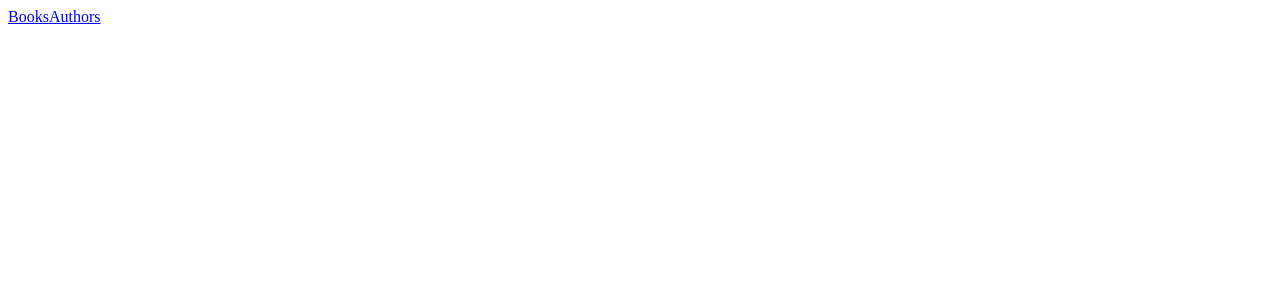
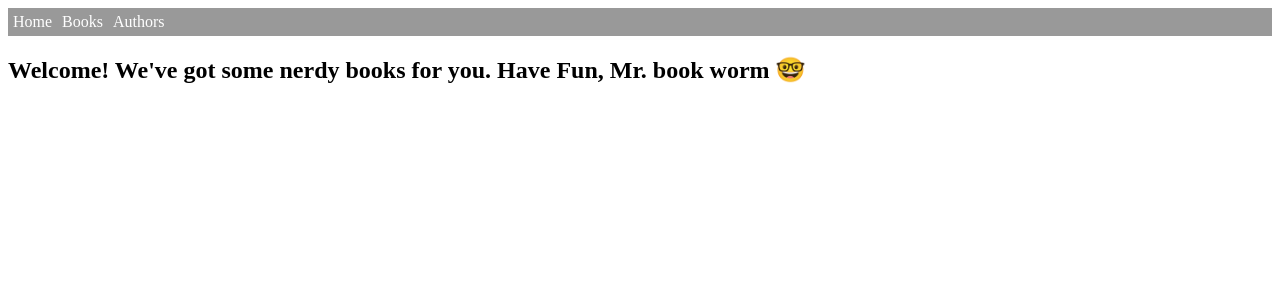
Before and after one commit to oualeeed/library-frontend, a React (Vite) app: page / in a window 1280 px wide. Before the commit this address had no page. Shown: the top 300 px of the page. Built offline with nearby package versions, Linux system fonts and the light colour scheme.

Commit message:
feat: styled the nav bar.

```diff
--- a/src/App.css
+++ b/src/App.css
@@ -0,0 +1,15 @@
+.nav-bar {
+  background-color: #999;
+  display: flex;
+}
+
+.nav-bar .link {
+  color: white;
+  text-decoration: none;
+  padding: 5px;
+}
+
+.nav-bar .link:hover {
+  color: #999;
+  background-color: white;
+}
--- a/src/App.jsx
+++ b/src/App.jsx
@@ -2,16 +2,25 @@ import { Link, Route, Routes } from 'react-router-dom';
 import AuthorsView from './components/AuthorsView';
 import BooksView from './components/BooksView';
 import './App.css';
+import Home from './components/Home';
 
 const App = () => {
   return (
     <div>
-      <div>
-        <Link to="/books">Books</Link>
-        <Link to="/authors">Authors</Link>
-      </div>
+      <nav className="nav-bar">
+        <Link className="link" to="/">
+          Home
+        </Link>
+        <Link className="link" to="/books">
+          Books
+        </Link>
+        <Link className="link" to="/authors">
+          Authors
+        </Link>
+      </nav>
 
       <Routes>
+        <Route path="/" element={<Home />} />
         <Route path="/authors" element={<AuthorsView />} />
         <Route path="/books" element={<BooksView />} />
       </Routes>
--- /dev/null
+++ b/src/components/Home.jsx
@@ -0,0 +1,10 @@
+const Home = () => {
+  return (
+    <h2>
+      Welcome! We&apos;ve got some nerdy books for you. Have Fun, Mr. book worm
+      🤓
+    </h2>
+  );
+};
+
+export default Home;
```
